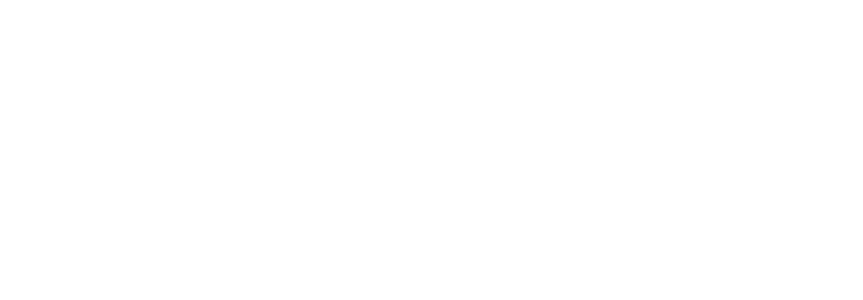
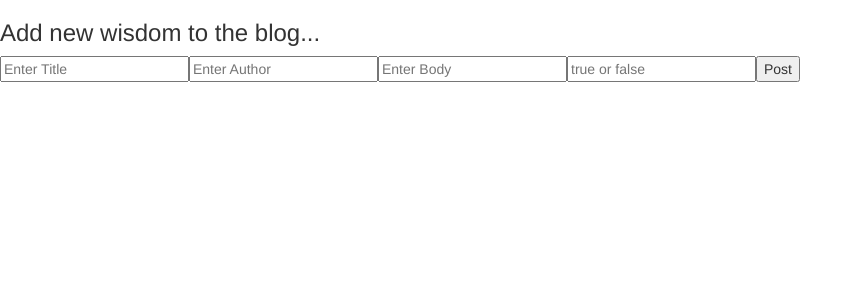
Before and after one commit to codymelton/PersonalPageProject, a React app in the folder client/: page /post_article in a window 1280 px wide. Shown: the top 300 px of the page, without its empty margins (0-863 px from the left). Built offline with nearby package versions, Linux system fonts and the light colour scheme.

Commit message:
Added list article component and post new article component

```diff
--- a/client/package.json
+++ b/client/package.json
@@ -4,6 +4,8 @@
   "private": true,
   "proxy": "http://localhost:3001/",
   "dependencies": {
+    "bootstrap": "^3.3.7",
+    "jquery": "^3.2.1",
     "react": "^15.5.4",
     "react-dom": "^15.5.4",
     "react-router": "^3.0.5"
--- a/client/src/App.css
+++ b/client/src/App.css
@@ -1,3 +1,3 @@
 .container {
-  background: red;
+  background: ;
 }
--- /dev/null
+++ b/client/src/components/Articles/Articles.js
@@ -0,0 +1,20 @@
+import React from 'react'
+
+const Articles = (props) => {
+  return(
+    <div>
+      <h1> Your blog articles are... </h1>
+      {props.articles.map((item, index) => (
+        <div>
+          <ul key={index}>
+            <li> <h3>{item.title}</h3> </li>
+            <li> <h4>By: {item.author}</h4> </li>
+            <li> <p>{item.body}</p> </li>
+          </ul>
+        </div>
+      ))}
+    </div>
+  )
+}
+
+export default Articles
--- /dev/null
+++ b/client/src/components/PostArticle/PostArticle.js
@@ -0,0 +1,16 @@
+import React from 'react';
+
+const PostArticleForm = (props) => (
+  <div>
+    <form onSubmit={(event) => props.handleSubmit(event)}>
+      <h3>Add new wisdom to the blog...</h3>
+        <input onChange={(event) => props.updateTitle(event)} type='text' placeholder='Enter Title'/>
+        <input onChange={(event) => props.updateAuthor(event)} type='text' placeholder='Enter Author'/>
+        <input onChange={(event) => props.updateBody(event)} type='text' placeholder='Enter Body'/>
+        <input onChange={(event) => props.updateDraft(event)} type='text' placeholder='true or false'/>
+        <button type='submit'>Post</button>
+    </form>
+  </div>
+)
+
+export default PostArticleForm;
--- a/client/src/components/index.js
+++ b/client/src/components/index.js
@@ -1,2 +1,4 @@
 export {default as Home} from './Home/Home'
 export {default as About} from './About/About'
+export {default as Articles} from './Articles/Articles'
+export {default as PostArticleForm} from './PostArticle/PostArticle'
--- /dev/null
+++ b/client/src/containers/Articles/ArticlesContainer.js
@@ -0,0 +1,34 @@
+import React, {Component} from 'react';
+import $ from 'jquery';
+import {Articles} from '../../components';
+
+class ArticlesContainer extends Component {
+
+  state = {
+    articles: undefined
+  }
+
+  componentDidMount = () => this.loadArticles();
+
+  loadArticles() {
+    $.ajax({
+      url: "/api/articles",
+      method: "GET"
+    }).done(response => {
+      console.log(response);
+      this.setState({ articles: response.data });
+    });
+  }
+
+  render() {
+    return(
+      <div>
+        {this.state.articles
+          ? <Articles articles={this.state.articles} />
+          : undefined}
+      </div>
+    )
+  }
+}
+
+export default ArticlesContainer
--- /dev/null
+++ b/client/src/containers/PostArticle/PostArticleContainer.js
@@ -0,0 +1,66 @@
+import React, { Component } from 'react';
+import {PostArticleForm} from '../../components';
+import $ from 'jquery';
+import { browserHistory } from "react-router";
+
+class PostArticleContainer extends Component {
+  state = {
+    title: undefined,
+    author: undefined,
+    body: undefined,
+    draft: undefined
+  }
+
+  handleSubmit = this.handleSubmit.bind(this)
+
+
+  handleSubmit(event){
+    event.preventDefault()
+
+    const article={
+      title: this.state.title,
+      author: this.state.author,
+      body: this.state.body,
+      draft: this.state.draft
+    }
+
+    console.log("Pre ajax", article);
+    $.ajax({
+      url: "/api/articles",
+      method: "POST",
+      data: article
+    }).done((response) => {
+      browserHistory.push("/articles")
+    })
+  }
+
+  updateTitle=(event) => this.setState({
+    title: event.target.value
+  })
+
+  updateAuthor=(event) => this.setState({
+    author: event.target.value
+  })
+
+  updateBody=(event) => this.setState({
+    body: event.target.value
+  })
+
+  updateDraft=(event) => this.setState({
+    draft: event.target.value
+  })
+
+  render() {
+    return(
+      <div>
+        <PostArticleForm handleSubmit={this.handleSubmit}
+                         updateTitle={this.updateTitle}
+                         updateAuthor={this.updateAuthor}
+                         updateBody={this.updateBody}
+                         updateDraft={this.updateDraft} />
+      </div>
+    )
+  }
+}
+
+export default PostArticleContainer;
--- a/client/src/containers/index.js
+++ b/client/src/containers/index.js
@@ -1,2 +1,4 @@
 export {default as HomeContainer} from './Home/HomeContainer'
 export {default as AboutContainer} from './About/AboutContainer'
+export {default as ArticlesContainer} from './Articles/ArticlesContainer'
+export {default as PostArticleContainer} from './PostArticle/PostArticleContainer'
--- a/client/src/index.js
+++ b/client/src/index.js
@@ -6,18 +6,25 @@ import {Router,
         IndexRoute}
         from 'react-router'
 
+require('bootstrap/dist/css/bootstrap.css')
+
 import App from './App';
 import {HomeContainer,
-        AboutContainer}
+        AboutContainer,
+        ArticlesContainer,
+        PostArticleContainer}
         from './containers'
+
 
 
 ReactDOM.render(
   <Router history={browserHistory}>
     <Route path="/" component={App}>
+      <IndexRoute component={HomeContainer} />
       <Route path="/home" component={HomeContainer} />
-      <IndexRoute component={HomeContainer} />
       <Route path="/about" component={AboutContainer} />
+      <Route path="/articles" component={ArticlesContainer} />
+      <Route path="/post_article" component={PostArticleContainer} />
     </Route>
   </Router>,
   document.getElementById('root')
```
Also changed, not shown: 1 other file (tests, documents, lock files or other folders).
